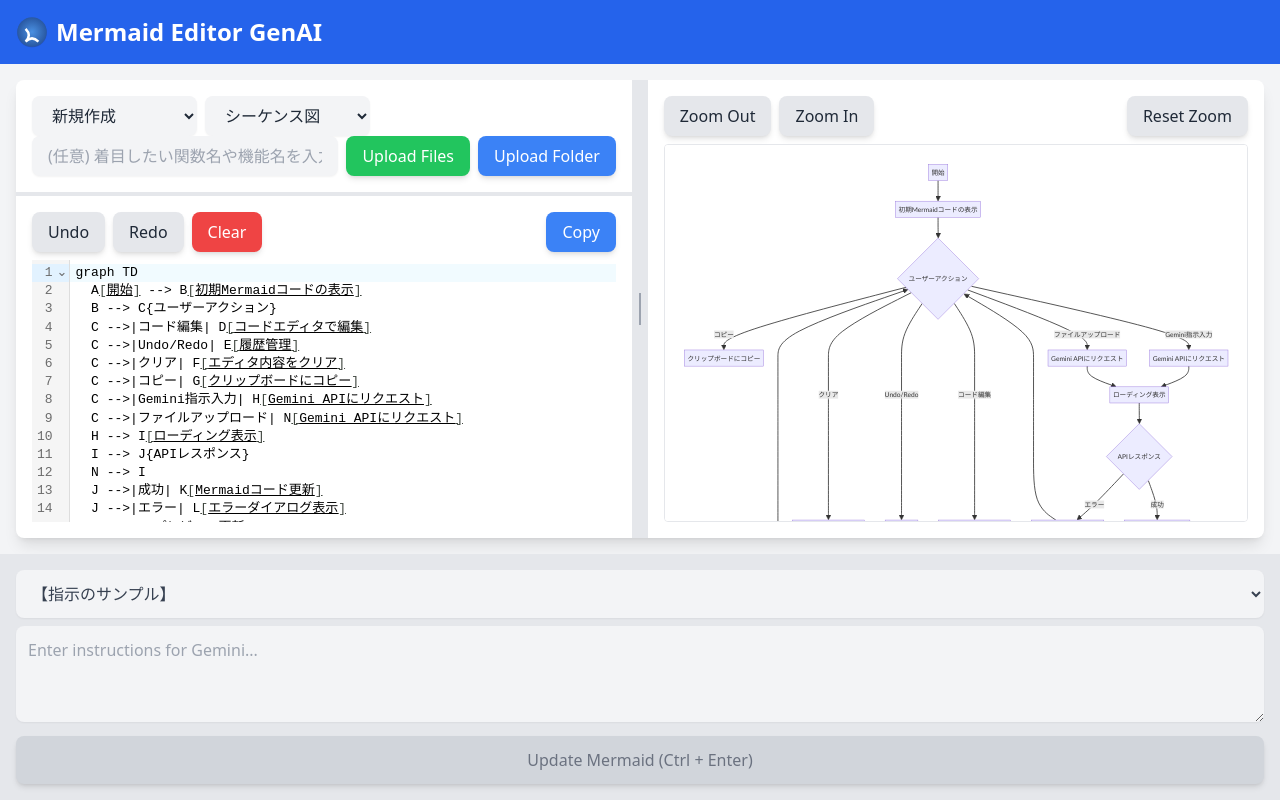
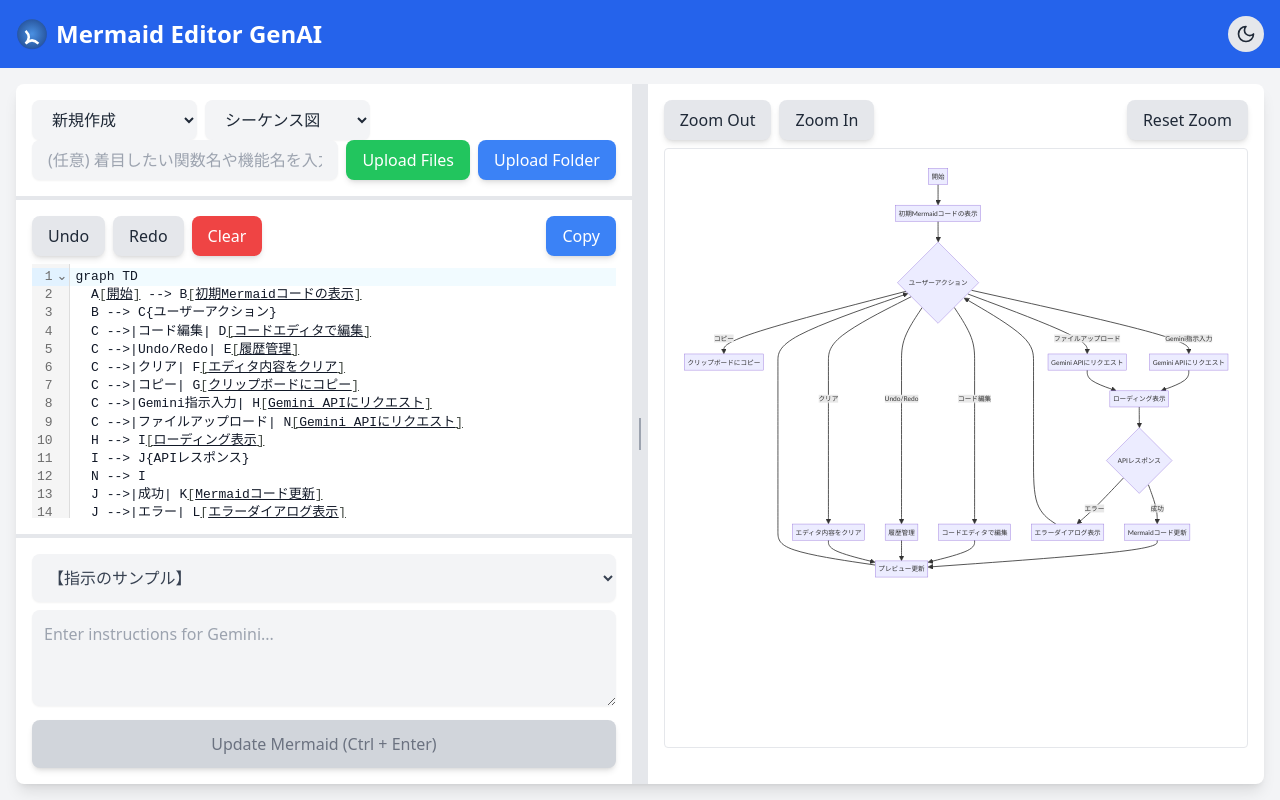
Before and after one commit to aegisfleet/mermaid-editor-genai, a Next.js app: page / in a window 1280 px wide. Built offline with nearby package versions, Linux system fonts and the light colour scheme.

Commit message:
レイアウトを変更

```diff
--- a/pages/index.tsx
+++ b/pages/index.tsx
@@ -1,12 +1,13 @@
 import dynamic from 'next/dynamic';
 import Head from 'next/head';
-import { useCallback, useState } from 'react';
+import { useCallback, useEffect, useState } from 'react';
 import CodeEditor from '../components/CodeEditor';
 import ErrorDialog from '../components/ErrorDialog';
 import FileUpload, { DiagramType, UpdateType } from '../components/FileUpload';
 import GeminiInput from '../components/GeminiInput';
 import LoadingDialog from '../components/LoadingDialog';
 import Resizer from '../components/Resizer';
+import ThemeToggle from '../components/ThemeToggle';
 import { FileInfo } from '../types/types';
 import { generateDiagram, updateDiagramWithFiles, updateMermaidWithGemini } from '../utils/geminiApi';
 
@@ -41,6 +42,21 @@ const Home = () => {
   const [error, setError] = useState<string | null>(null);
   const [leftWidth, setLeftWidth] = useState<number>(50);
   const [clearTrigger, setClearTrigger] = useState<number>(0);
+  const [isDarkMode, setIsDarkMode] = useState(false);
+
+  useEffect(() => {
+    const isDark = document.documentElement.classList.contains('dark');
+    setIsDarkMode(isDark);
+  }, []);
+
+  useEffect(() => {
+    const handleThemeChange = () => {
+      setIsDarkMode(document.documentElement.classList.contains('dark'));
+    };
+
+    window.addEventListener('themechange', handleThemeChange);
+    return () => window.removeEventListener('themechange', handleThemeChange);
+  }, []);
 
   const updateCode = useCallback((newCode: string) => {
     setMermaidCode(newCode);
@@ -107,19 +123,26 @@ const Home = () => {
     }
   }, [mermaidCode, updateCode]);
 
+  const handleThemeToggle = useCallback(() => {
+    const newIsDarkMode = !isDarkMode;
+    setIsDarkMode(newIsDarkMode);
+    document.documentElement.classList.toggle('dark', newIsDarkMode);
+    window.dispatchEvent(new Event('themechange'));
+  }, [isDarkMode]);
+
   return (
-    <div className="flex flex-col h-screen bg-gray-100">
+    <div className={`flex flex-col h-screen ${isDarkMode ? 'dark' : ''} bg-gray-100 dark:bg-gray-900 text-gray-900 dark:text-gray-100`}>
       <Head>
         <title>Mermaid Editor GenAI</title>
       </Head>
-      <Header />
+      <Header onThemeToggle={handleThemeToggle} />
       <main className="flex flex-1 overflow-hidden p-4">
         <ResizableContainer
           leftWidth={leftWidth}
           onResize={setLeftWidth}
           leftContent={
             <>
-              <div className="p-4 pb-0 border-b-4">
+              <div className="p-4 pb-0 border-b-4 border-gray-200 dark:border-gray-700">
                 <FileUpload onFilesSelected={handleFilesSelected} />
               </div>
               <div className="flex-1 overflow-auto p-4">
@@ -131,6 +154,9 @@ const Home = () => {
                   onClear={handleClear}
                 />
               </div>
+              <div className="p-4 border-t-4 border-gray-200 dark:border-gray-700">
+                <GeminiInput onSubmit={handleGeminiUpdate} clearTrigger={clearTrigger} />
+              </div>
             </>
           }
           rightContent={
@@ -138,19 +164,19 @@ const Home = () => {
           }
         />
       </main>
-      <footer className="bg-gray-200 p-4">
-        <GeminiInput onSubmit={handleGeminiUpdate} clearTrigger={clearTrigger} />
-      </footer>
       <LoadingDialog isOpen={isLoading} />
       <ErrorDialog isOpen={error !== null} message={error || ''} onClose={() => setError(null)} />
     </div>
   );
 };
 
-const Header = () => (
-  <header className="bg-blue-600 text-white p-4 flex items-center">
-    <img src="/favicon.svg" alt="App Icon" className="h-8 w-8 mr-2" />
-    <h1 className="text-2xl font-bold">Mermaid Editor GenAI</h1>
+const Header = ({ onThemeToggle }: { onThemeToggle: () => void }) => (
+  <header className="bg-blue-600 dark:bg-blue-800 text-white p-4 flex items-center justify-between">
+    <div className="flex items-center">
+      <img src="/favicon.svg" alt="App Icon" className="h-8 w-8 mr-2" />
+      <h1 className="text-2xl font-bold">Mermaid Editor GenAI</h1>
+    </div>
+    <ThemeToggle />
   </header>
 );
 
@@ -162,7 +188,7 @@ interface ResizableContainerProps {
 }
 
 const ResizableContainer: React.FC<ResizableContainerProps> = ({ leftWidth, onResize, leftContent, rightContent }) => (
-  <div id="resizable-container" className="flex-grow flex overflow-hidden bg-white rounded-lg shadow-lg">
+  <div id="resizable-container" className="flex-grow flex overflow-hidden bg-white dark:bg-gray-800 rounded-lg shadow-lg">
     <div style={{ width: `${leftWidth}%` }} className="flex flex-col min-w-[10%] max-w-[90%]">
       {leftContent}
     </div>
```
